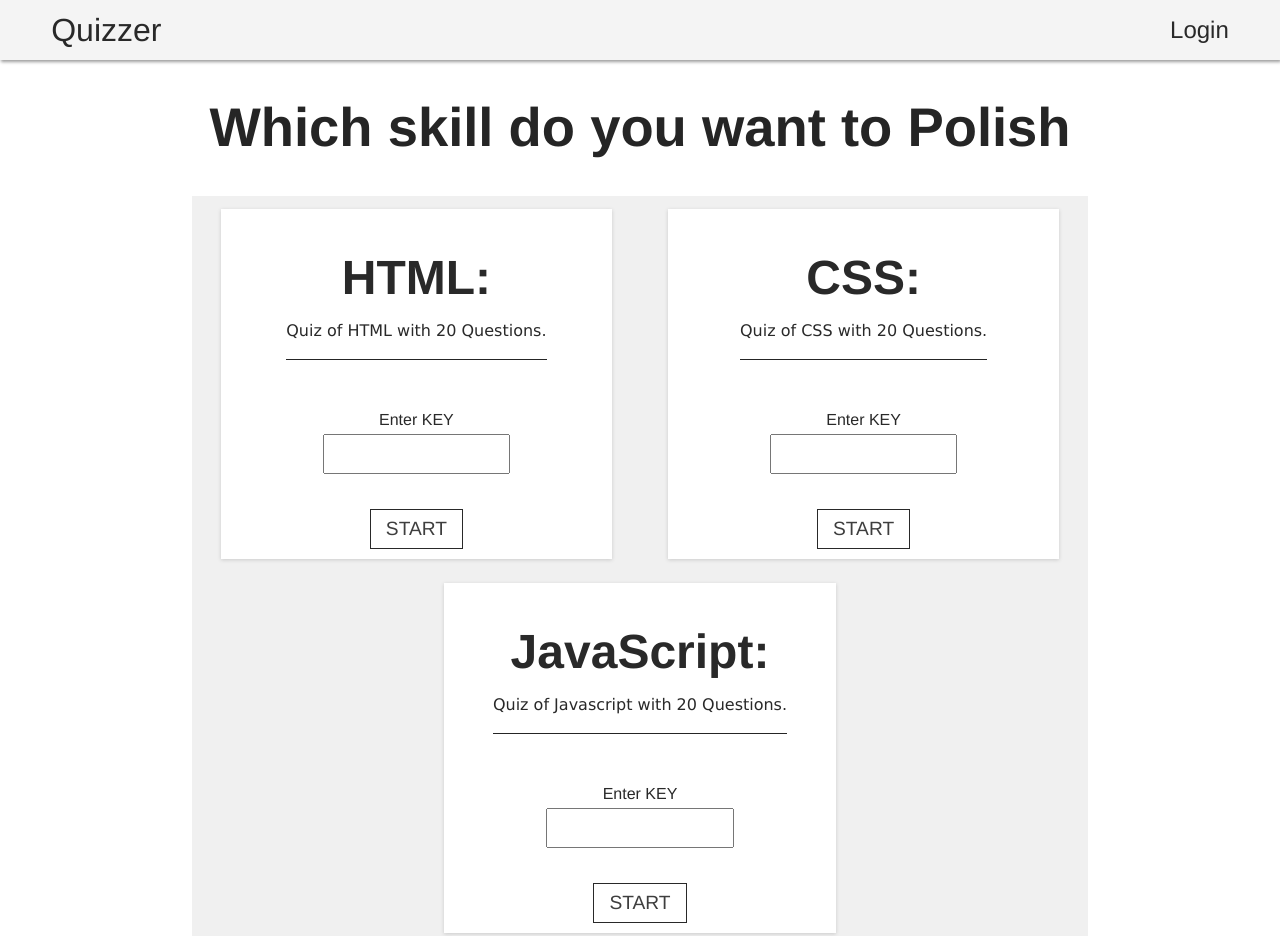
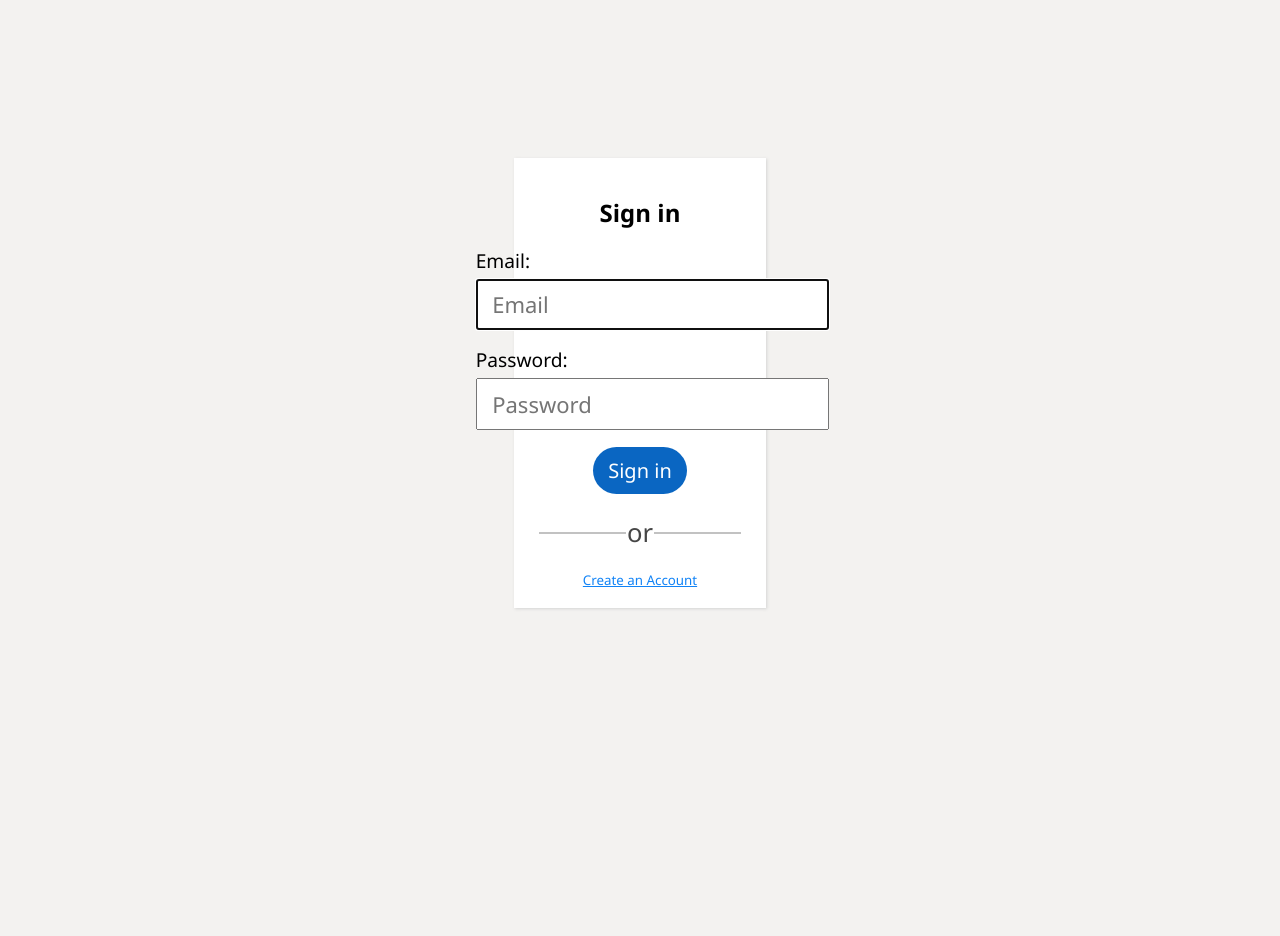
Before and after one commit to MuhammadAhmed120/practice-project5, a plain HTML site: page index.html in a window 1280 px wide. Shown: the top 936 px of the page. After the commit the page ends 800 px from the top, so only its background shows below. Drawn offline with Linux system fonts and the light colour scheme.

Commit message:
login page

```diff
--- a/index.html
+++ b/index.html
@@ -4,218 +4,244 @@
     <meta charset="UTF-8">
     <meta http-equiv="X-UA-Compatible" content="IE=edge">
     <meta name="viewport" content="width=device-width, initial-scale=1.0">
-    <title>Polish your Skills - Quiz Website</title>
+    <title>Login your account</title>
 </head>
 <body>
     <style>
         *{
-            font-family: 'Franklin Gothic Medium', 'Arial Narrow', Arial, sans-serif;
-            box-sizing: border-box;
+            font-family:'Segoe UI', Tahoma, Geneva, Verdana, sans-serif;
         }
 
         body{
-            margin: 0;
-            padding: 0;
+            background-color: #f3f2f0;
         }
 
-        .nav{
+        .login, .signup{
             display: flex;
-            justify-content: space-between;
-            padding: 0 4%;
+            flex-direction: column;
+            background-color: #fff;
+            width: 20%;
+            height: 450px;
+            margin: 0 auto;
+            box-shadow: 1px 1px 3px #d4d4d4;
+            position: relative;
+            top: 150px;
+            justify-content: space-evenly;
             align-items: center;
-            height: 60px;
-            background-color: #f4f4f4;
-            box-shadow: 1px 2px 3px #9d9d9d;
         }
 
-        .head{
-            text-align: center;
-            font-size: 1.7em;
-            color: #252525;
-        }
-
-        .name{
-            font-size: 2em;
-            color: #292929;
-        }
-
-        .login>a{
-            text-decoration: none;
-            font-size: 1.5em;
-            color: #292929;
-        }
-
-        /* .course{
-            margin-bottom: 100px;
-        } */
-
-        .lang{
-            background-color: #f0f0f0;
-            width: 70%;
-            margin: 0 auto;
-            display: flex;
-            flex-wrap: wrap;
-            padding: 1%;
-            justify-content: space-around;
-            gap: 1.5rem;
-        }
-
-        .html{
-            box-sizing: border-box;
-            display: flex;
-            flex-direction: column;
-            justify-content: space-around;
-            align-items: center;
-            gap: 2rem;
-            background-color: #fff;
-            text-align: center;
-            color: #292929;
-            box-shadow: rgba(0, 0, 0, 0.16) 0px 1px 4px;
-            padding: 0 1% 1% 1%;
-            height: 350px;
-        }
-
-        #name{
-            border-bottom: 1px solid #252525;
-            height: 150px;
-            font-size: 2em;
-        }
-
-        #name>h2{
+        .sign{
             margin-bottom: 0;
         }
 
-        #name>p{
-            font-family: 'Lucida Sans', 'Lucida Sans Regular', 'Lucida Grande', 'Lucida Sans Unicode', Geneva, Verdana, sans-serif;
-            font-size: 1rem;
-            margin-bottom: 0;
-            font-weight: lighter;
+        .credentials{
+            display: flex;
+            flex-direction: column;
+            gap: 1rem;
+            margin-left: -15%;
         }
 
-        .key{
-            width: 50%;
+        .credentials>label{
+            display: flex;
+            flex-direction: column;
+            font-size: 1.2em;
+            cursor: pointer;
+            gap: 5px;
         }
 
-        .key>p{
-            margin-bottom: 5px;
+        .email-inp, .pass-inp{
+            font-size: 22px;
+            padding: 3% 5% 3% 5%;
+            width: 110%;
         }
 
-        .key-inp{
-            font-size: 1.4em;
-            width: 100%;
-            text-align: center;
-            padding: 5px 5px;
+        .log-but{
+            font-size: 20px;
+            padding: 10px 15px;
+            background-color: #0a66c2;
+            color: white;
+            border: none;
+            border-radius: 50px;
+            cursor: pointer;
+            margin-bottom: 0;
         }
 
-        .start-but{
+        .log-but:hover{
+            background-color: #1183f6;
+        }
+
+        .log-but:active{
+            opacity: 0.8;
+        }
+
+        .or{
+            margin-top: 0;
+            position: relative;
+            display: flex;
+            justify-content: center;
+            align-items: center;
+            width: 80%;
+            height: 40px;
+        }
+
+        .or>p{
+            font-size: 1.6em;
+            font-weight: lighter;
+            color: #464646
+        }
+
+        .or::before{
+            content: '';
+            position: absolute;
+            height: 2px;
+            width: 43%;
+            background: rgba(179, 179, 179, 0.8);
+            left: 0px;
+            top: 20px;
+        }
+
+        .or::after{
+            content: '';
+            position: absolute;
+            height: 2px;
+            width: 43%;
+            background: rgba(179, 179, 179, 0.8);
+            right: 0px;
+            top: 20px;
+        }
+
+        .already{
             background: transparent;
-            font-size: 1.2em;
-            color: #3e3e3e;
-            border: 1px solid #292929;
-            padding: 8px 15px;
+            color: #1183f6;
+            text-decoration: underline;
+            border: none;
             cursor: pointer;
         }
 
-        .start-but:hover{
-            background-color: #2f2f2f;
-            color: #f0f0f0;
+        .already:hover{
+            color: #4fa6fd;
         }
 
-        .start-but:active{
+        .already:active{
             opacity: 0.8;
         }
 
-        footer{
-            margin-top: 200px;
-            position: relative;
-            bottom: 0;
-            width: 100%;
-            background-color: #292929;
-            color: #f0f0f0;
-            height: 60px;
-            display: flex;
-            align-items: center;
-            justify-content: center;
-            cursor: pointer;
+        .dis{
+            display: none;
+        }
+    </style>
+
+    <div class="login">
+        <h2 class="sign">Sign in</h2>
+        <div class="credentials">
+            <label class="email">
+                Email:
+                <input class="email-inp" type="text" name="" id="loginEmail" placeholder="Email">
+            </label>
+            <label class="pass">
+                Password:
+                <input class="pass-inp" type="password" name="" id="loginPass" placeholder="Password">
+            </label>
+        </div>
+        <button class="log-but" onclick="loginAccount()">Sign in</button>
+        <div class="or">
+            <p>or</p>
+        </div>
+        <button class="already" onclick="create()">Create an Account</button>
+    </div>
+
+    <div class="signup dis">
+        <h2 class="sign">Create your account</h2>
+        <div class="credentials">
+            <label class="email">
+                Email:
+                <input class="email-inp" type="text" name="" id="createEmailInp" placeholder="Enter your email">
+            </label>
+            <label class="pass">
+                Password:
+                <input class="pass-inp" type="password" name="" id="createPassInp" placeholder="Enter your password">
+            </label>
+        </div>
+        <button class="log-but" onclick="createAccount()">Create account</button>
+        <div class="or">
+            <p>or</p>
+        </div>
+        <button class="already" onclick="signin()">Already a user? Login</button>
+    </div>
+
+    <script>
+        var pageTitle = document.childNodes[1].childNodes[0].childNodes[7];
+
+        var loginCon = document.querySelector(".login");
+        var createCon = document.querySelector(".signup");
+
+        var createEmail = document.querySelector('#createEmailInp');
+        var createPass = document.querySelector('#createPassInp');
+
+        function create(){
+            loginCon.style.display = "none";
+            createCon.style.display = "flex";
+            createEmail.focus();
+            pageTitle.innerHTML = "Create an account"
         }
 
-        .cc{
-            font-size: 1.4em;
+        function signin(){
+            createCon.style.display = "none";
+            loginCon.style.display = "flex";
+            pageTitle.innerHTML = "Login your account"
         }
 
-        @media (max-width: 821px) {
-            .html{
-                width: 100%;
+        var userData = []
+        var getFromLS;
+
+        getFromLS = localStorage.getItem('userData');
+        // Checking If there is value in LS, assign it to userData
+        if (getFromLS) {
+            userData = JSON.parse(getFromLS);
+        }
+
+        function createAccount(){
+            userEmail = createEmail.value;
+            userPass = createPass.value;
+
+            var pushUserData = {"userEmail" : userEmail, "userPass" : userPass}
+            userData.push(pushUserData);
+
+            localStorage.setItem('userData', JSON.stringify(userData));
+            getFromLS = localStorage.getItem('userData');
+            location.href = "home.html"
+        }
+
+        var collectedData = [];
+        for(var key in userData){
+            for(var key2 in userData[key]){
+                var value = userData[key][key2];
+                collectedData.push(value);
             }
         }
 
-        @media (min-width: 1024px) {
-            .html{
-                width: 45%;
+        var loginEmail = document.querySelector('#loginEmail')
+        var loginPass = document.querySelector('#loginPass')
+
+        loginEmail.focus()
+
+        function loginAccount(){
+            var userLogEmail = loginEmail.value;
+            var userLogPass = loginPass.value;
+
+            // Works but not how it should
+            if(collectedData.includes(userLogEmail) && collectedData.includes(userLogPass)){
+                window.location = "home.html";
+            }
+            else{
+                loginPass.value = "";
+                loginPass.focus()
+                loginEmail.value = "";
+                loginEmail.focus()
             }
         }
-    </style>
 
-    <div class="nav" id="#top">
-        <div class="name">Quizzer</div>
-        <div class="login"><a href="login.html">Login</a></div>
-    </div>
-
-    <div class="course">
-        <div class="head"><h1>Which skill do you want to Polish</h1></div>
-        <div class="lang">
-
-            <div class="html">
-                <div id="name">
-                    <h2>HTML:</h2>
-                    <p>Quiz of HTML with 20 Questions.</p>
-                </div>
-                <div class="key">
-                    <p>Enter KEY</p>
-                    <input class="key-inp html1" type="text" name="" id="" maxlength="7">
-                </div>
-                <div class="start">
-                    <button onclick="startQuiz('html')" class="start-but">START</button>
-                </div>
-            </div>
-
-            <div class="html">
-                <div id="name">
-                    <h2>CSS:</h2>
-                    <p>Quiz of CSS with 20 Questions.</p>
-                </div>
-                <div class="key">
-                    <p>Enter KEY</p>
-                    <input class="key-inp css" type="text" name="" id="" maxlength="7">
-                </div>
-                <div class="start">
-                    <button onclick="startQuiz('css')" class="start-but">START</button>
-                </div>
-            </div>
-
-            <div class="html">
-                <div id="name">
-                    <h2>JavaScript:</h2>
-                    <p>Quiz of Javascript with 20 Questions.</p>
-                </div>
-                <div class="key">
-                    <p>Enter KEY</p>
-                    <input class="key-inp js" type="text" name="" id="" maxlength="7">
-                </div>
-                <div class="start">
-                    <button onclick="startQuiz('js')" class="start-but">START</button>
-                </div>
-            </div>
-
-        </div>
-    </div>
-
-
-    <footer id="#top">
-        <div class="cc">This website is made by Quizzer.</div>
-    </footer>
-
-
-    <script src="i.js"></script>
+        // Since the if condition uses includes method it doesnt matter if you type the email in both email and password it will execute the if function.
+    </script>
 </body>
 </html>
```
